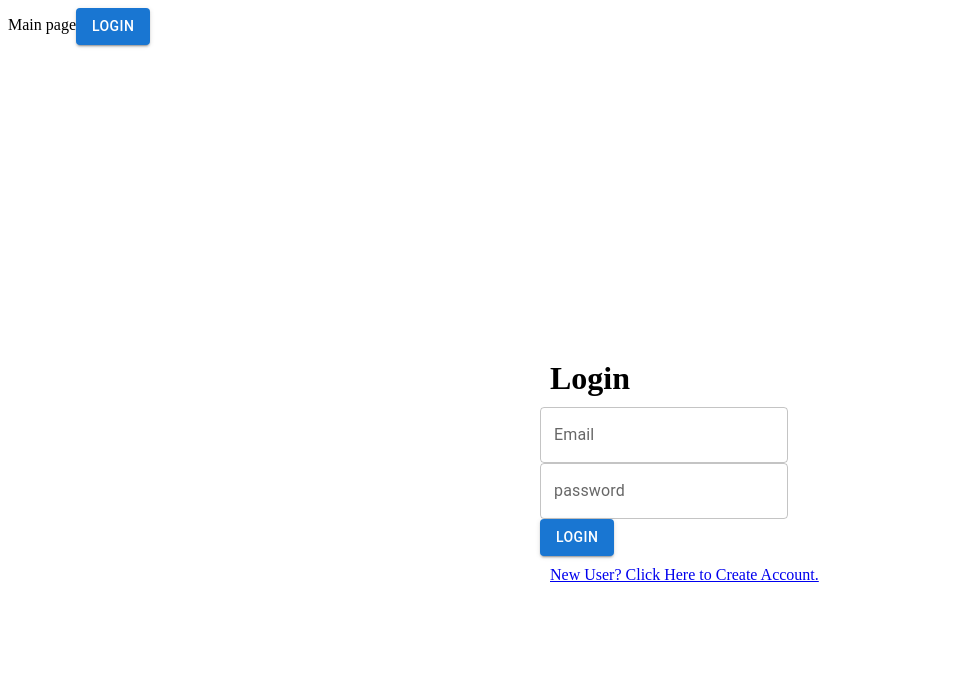
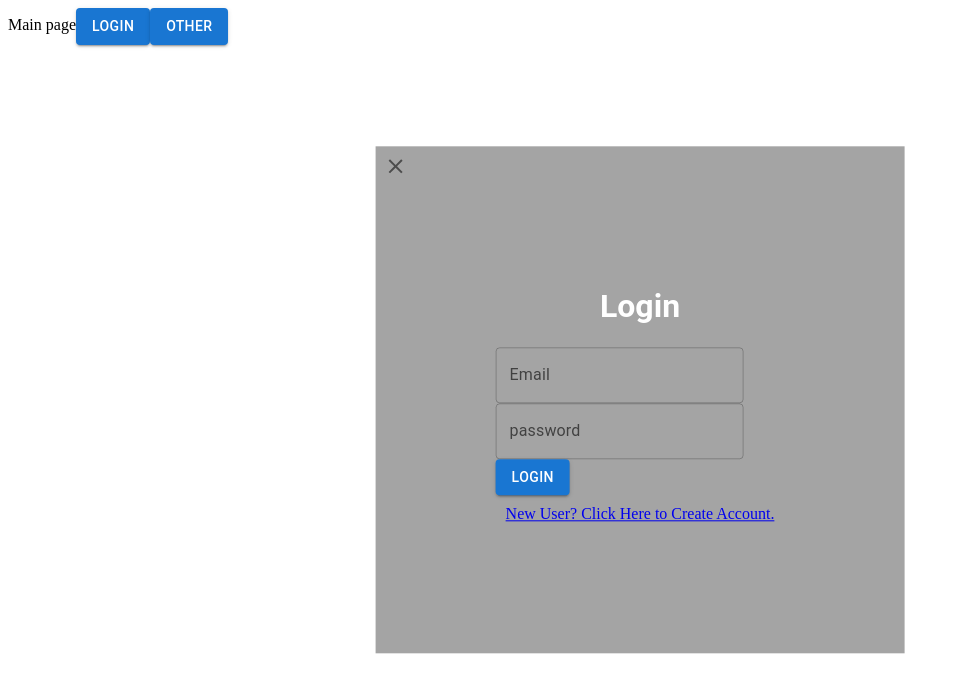
Before and after one commit to evanharr/SuperSimple3444, a React (Create React App) app: page / in a window 1280 px wide. Both pictures are taken after a click on the button "LOGIN". Shown: the top 692 px of the page, without its empty margins (0-959 px from the left). Built offline with nearby package versions, Linux system fonts and the light colour scheme.

Commit message:
Modal implementation

```diff
--- a/package.json
+++ b/package.json
@@ -5,6 +5,7 @@
   "dependencies": {
     "@emotion/react": "^11.9.3",
     "@emotion/styled": "^11.9.3",
+    "@mui/icons-material": "^5.8.4",
     "@mui/material": "^5.8.7",
     "@testing-library/jest-dom": "^5.16.4",
     "@testing-library/react": "^13.3.0",
--- a/public/index.html
+++ b/public/index.html
@@ -29,6 +29,7 @@
   <body>
     <noscript>You need to enable JavaScript to run this app.</noscript>
     <div id="root"></div>
+    <div id="portal"></div>
     <!--
       This HTML file is a template.
       If you open it directly in the browser, you will see an empty page.
--- a/src/App.js
+++ b/src/App.js
@@ -1,64 +1,26 @@
 import React, { useState } from 'react'
 import TextField from '@mui/material/TextField';
 import Button from '@mui/material/Button';
+
 import Modal from './Modal'
-import './login.css'
-
-
-const BUTTON_WRAPPER_STYLES = {
-  position: 'relative',
-  zIndex: 1
-}
-
-const OTHER_CONTENT_STYLES = {
-  position: 'relative',
-  zIndex: 2,
-  backgroundColor: 'red',
-  padding: '10px'
-}
-
-class Login extends React.Component
-{
-  constructor()
-  {
-      super();
-      this.state = {email: '', pass: ''}
-  }
-
-  //Runs events that occur after button is pressed
-  CollectInfo()
-  {
-    console.log('log');
-  }
-
-  render()
-  {
-    return(
-      <div className='loginSquare'>
-        <h1 className='loginElement'>Login</h1>
-
-        <TextField className='loginElement' id="email-form"  label="Email" variant="outlined"></TextField> <br></br>
-        <TextField className='loginElement' id="password-form" label="password" type="password" variant="outlined"></TextField> <br></br>
-
-        <Button variant="contained" className='loginElement' onClick={this.CollectInfo}>
-          Login
-        </Button>
-
-        {/*Add link to <a> tag that goes to create account*/}
-        <a className='loginElement' href="https://www.youtube.com/">New User? Click Here to Create Account.</a>
-      </div>
-    )
-  }
-}
+import Login from './Login'
 
 
 function App() {
-  const [isOpen, setIsOpen] = useState(false);
+  const [loginOpen, setLoginOpen] = useState(false);
+  const [OtherOpen, setOtherOpen] = useState(false);
   return(
   <div>
     Main page
-    <Button variant="contained" className='OpenLogin'>Login</Button>
-    <Login />
+    <Button variant="contained" className='OpenLogin' onClick={() => setLoginOpen(true)}>
+    Login
+    </Button>
+    <Button variant="contained" className='OpenOther' onClick={() => setOtherOpen(true)}>
+    Other
+    </Button>
+
+    <Modal open={loginOpen} onClose={() => setLoginOpen(false)}><Login /></Modal>
+    <Modal open={OtherOpen} onClose={() => setOtherOpen(false)}>Test</Modal>
   </div>
   )
 }
--- /dev/null
+++ b/src/Login.js
@@ -0,0 +1,38 @@
+import React from 'react';
+import TextField from '@mui/material/TextField';
+import Button from '@mui/material/Button';
+import './login.css'
+
+export default class Login extends React.Component
+{
+  constructor()
+  {
+      super();
+      this.state = {email: '', pass: ''}
+  }
+
+  //Runs events that occur after button is pressed
+  CollectInfo()
+  {
+    console.log('log');
+  }
+
+  render()
+  {
+    return(
+      <div>
+        <h1 className='loginHeader'>Login</h1>
+
+        <TextField id="email-form"  label="Email" ></TextField> <br></br>
+        <TextField id="password-form" label="password" type="password" ></TextField> <br></br>
+
+        <Button variant="contained" className='loginElement' onClick={this.CollectInfo}>
+          Login
+        </Button>
+
+        {/*Add link to <a> tag that goes to create account*/}
+        <a className='loginElement' href="https://www.youtube.com/">New User? Click Here to Create Account.</a>
+      </div>
+    )
+  }
+}
--- a/src/Modal.js
+++ b/src/Modal.js
@@ -1,24 +1,34 @@
-import React from 'react'
-import ReactDom from 'react-dom'
+import React from 'react';
+import ReactDom from 'react-dom';
+import IconButton from '@mui/material/IconButton';
+import CloseIcon from '@mui/icons-material/Close';
 
+//Puts component in center
 const MODAL_STYLES = {
   position: 'fixed',
   top: '50%',
   left: '50%',
   transform: 'translate(-50%, -50%)',
-  backgroundColor: '#FFF',
-  padding: '50px',
+  backgroundColor: '#30303070',
+  padding: '120px',
   zIndex: 1000
 }
 
+//Makes everything that can't be clicked grey
 const OVERLAY_STYLES = {
   position: 'fixed',
   top: 0,
   left: 0,
   right: 0,
   bottom: 0,
-  backgroundColor: 'rgba(0, 0, 0, .7)',
   zIndex: 1000
+}
+
+//Puts the X in the corner
+const CLOSE_STYLE = {
+    position: 'absolute',
+    top: 0,
+    left: 0
 }
 
 export default function Modal({ open, children, onClose }) {
@@ -28,7 +38,11 @@ export default function Modal({ open, children, onClose }) {
         <>
             <div style={OVERLAY_STYLES} />
             <div style={MODAL_STYLES}>
-        <button onClick={onClose}>Close Modal</button>
+
+            <IconButton aria-label="close" style={CLOSE_STYLE} onClick={onClose}>
+              <CloseIcon />
+            </IconButton>
+
             {children}
             </div>
         </>,
--- a/src/login.css
+++ b/src/login.css
@@ -10,3 +10,9 @@
     margin: 10px 10px 10px 10px;
     display:block;
 }
+
+.loginHeader{
+    text-align: center;
+    font-family: 'Roboto', sans-serif;
+    color:white
+}
```
Also changed, not shown: 1 other file (tests, documents, lock files or other folders). Lines whose indentation alone changed are shown as unchanged.
